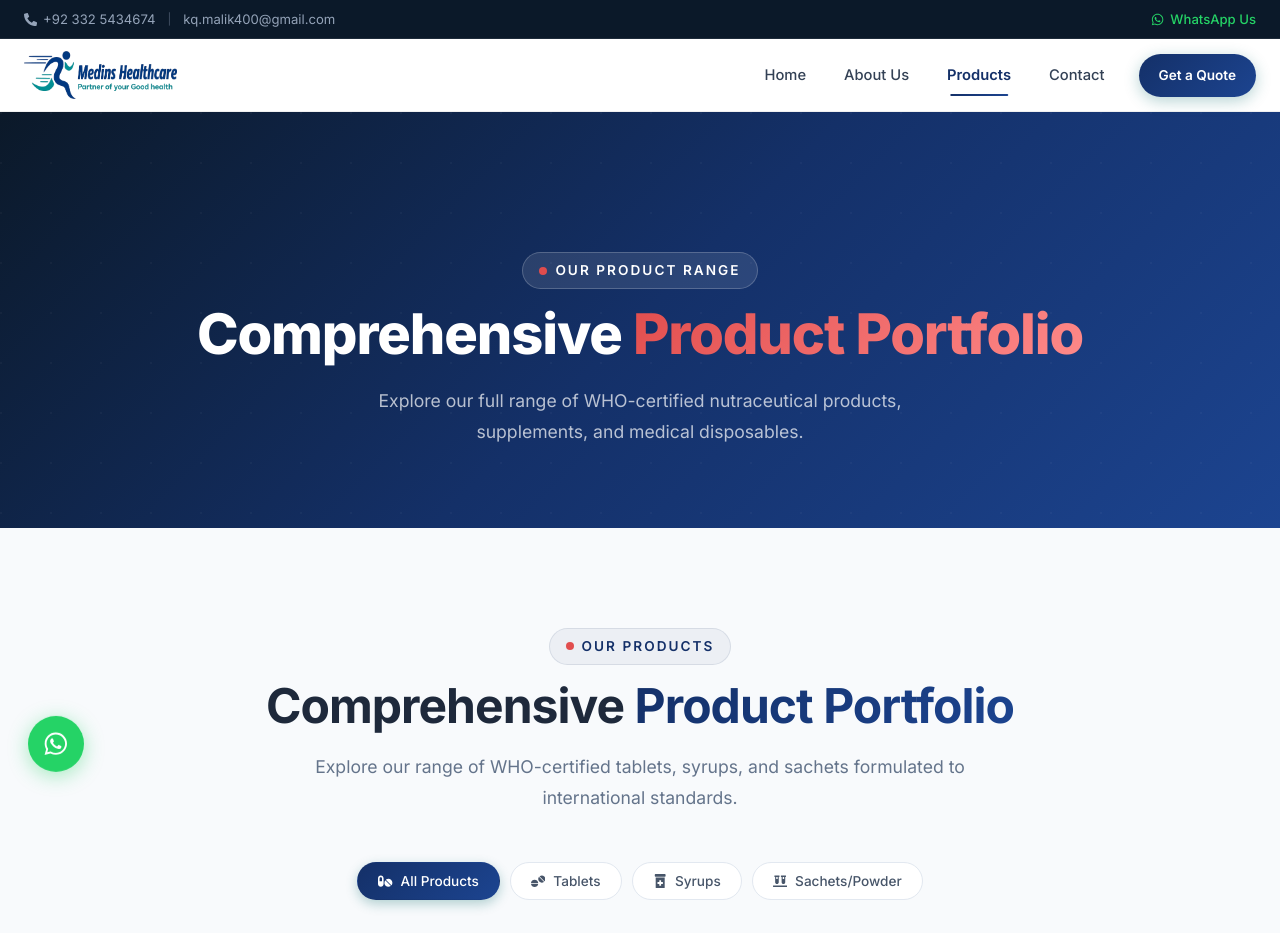
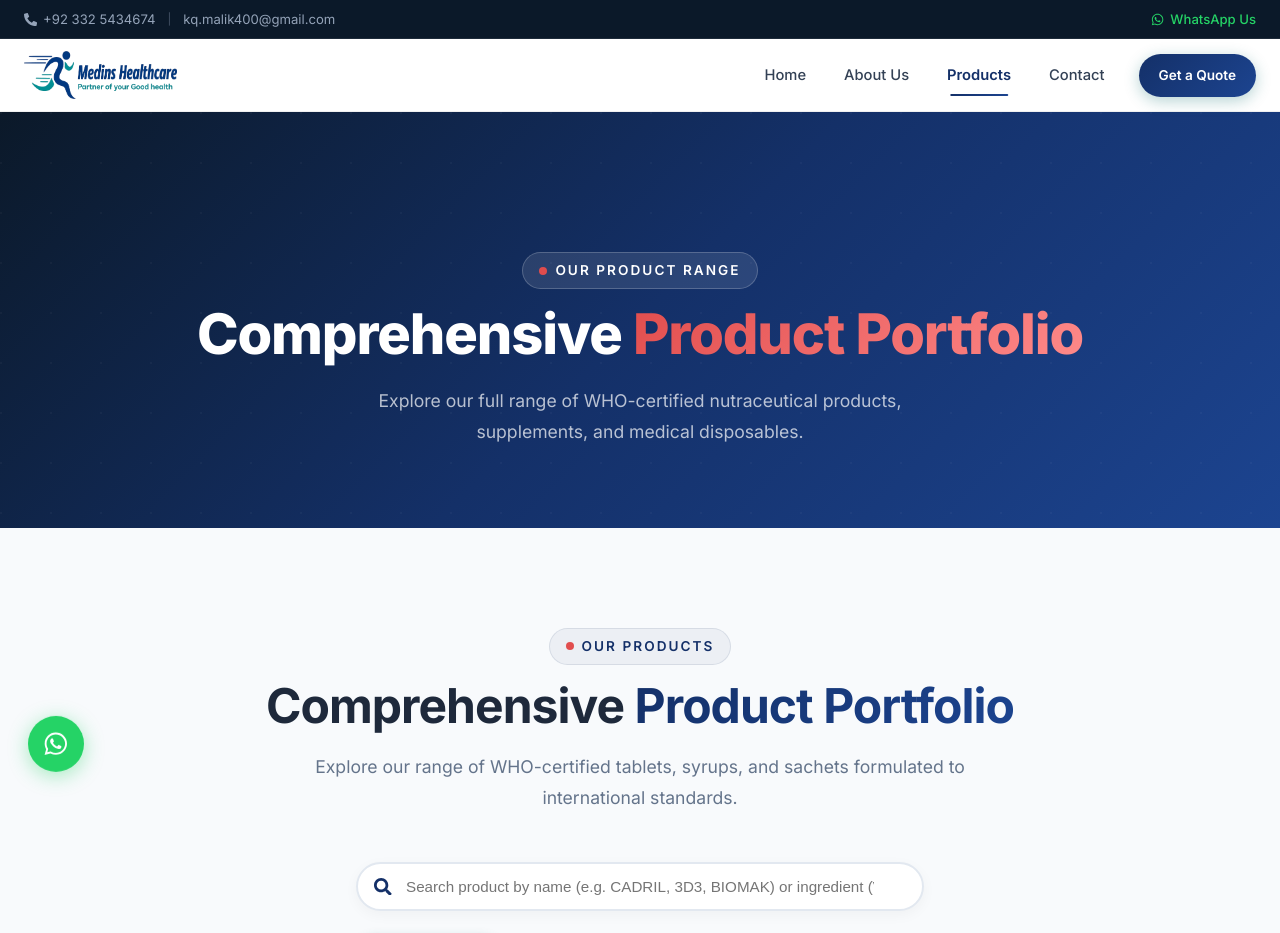
Before and after one commit to Hassaan2835/Medins_healthcare, a React (Vite) app: page /products in a window 1280 px wide. Shown: the top 933 px of the page. Built offline with nearby package versions, Linux system fonts and the light colour scheme.

Commit message:
feat: implement products page with SEO metadata, search functionality, and filtering features

```diff
--- a/src/components/Products.css
+++ b/src/components/Products.css
@@ -4,6 +4,99 @@
 .products {
   background: var(--dark-50);
   position: relative;
+}
+
+/* Search Box */
+.products-search-box {
+  max-width: 600px;
+  margin: 0 auto 24px;
+  padding: 0 16px;
+}
+
+.search-input-wrapper {
+  position: relative;
+  display: flex;
+  align-items: center;
+  width: 100%;
+}
+
+.search-icon {
+  position: absolute;
+  left: 18px;
+  color: var(--primary);
+  font-size: 1.1rem;
+  pointer-events: none;
+}
+
+.products-search-input {
+  width: 100%;
+  padding: 14px 48px 14px 48px;
+  border-radius: var(--radius-full);
+  border: 2px solid var(--dark-200);
+  background: #ffffff;
+  font-size: 0.95rem;
+  color: var(--dark-800);
+  box-shadow: 0 4px 14px rgba(0, 0, 0, 0.04);
+  transition: var(--transition-base);
+  outline: none;
+}
+
+.products-search-input:focus {
+  border-color: var(--primary);
+  box-shadow: 0 4px 20px rgba(13, 110, 110, 0.15);
+}
+
+.search-clear-btn {
+  position: absolute;
+  right: 16px;
+  background: var(--dark-100);
+  border: none;
+  color: var(--dark-500);
+  border-radius: 50%;
+  width: 26px;
+  height: 26px;
+  display: flex;
+  align-items: center;
+  justify-content: center;
+  cursor: pointer;
+  font-size: 0.85rem;
+  transition: var(--transition-base);
+}
+
+.search-clear-btn:hover {
+  background: #e14d4d;
+  color: #ffffff;
+}
+
+/* Empty Search State */
+.products-empty-state {
+  text-align: center;
+  padding: 48px 24px;
+  background: #ffffff;
+  border-radius: var(--radius-lg);
+  border: 1px dashed var(--dark-300);
+  margin-bottom: 36px;
+  max-width: 540px;
+  margin-left: auto;
+  margin-right: auto;
+}
+
+.products-empty-state .empty-icon {
+  font-size: 2.5rem;
+  color: var(--dark-400);
+  margin-bottom: 12px;
+}
+
+.products-empty-state h3 {
+  font-size: 1.25rem;
+  font-weight: 700;
+  color: var(--dark-800);
+  margin-bottom: 8px;
+}
+
+.products-empty-state p {
+  font-size: 0.9rem;
+  color: var(--dark-600);
 }
 
 /* Filter */
@@ -194,6 +287,20 @@
    RESPONSIVE
    ============================================ */
 @media (max-width: 768px) {
+  .products-search-box {
+    padding: 0 8px;
+  }
+
+  .products-search-input {
+    font-size: 0.85rem;
+    padding: 12px 40px 12px 42px;
+  }
+
+  .search-icon {
+    left: 14px;
+    font-size: 0.95rem;
+  }
+
   .products-filter {
     gap: 8px;
   }
@@ -204,11 +311,7 @@
   }
 
   .filter-name {
-    display: none;
-  }
-
-  .filter-btn.active .filter-name {
-    display: inline;
+    display: inline-block;
   }
 
   .products-grid {
--- a/src/components/Products.jsx
+++ b/src/components/Products.jsx
@@ -1,6 +1,6 @@
 import { useState } from 'react';
 import { Link, useSearchParams } from 'react-router-dom';
-import { FaTablets, FaPrescriptionBottleAlt, FaVials, FaPills } from 'react-icons/fa';
+import { FaTablets, FaPrescriptionBottleAlt, FaVials, FaPills, FaSearch, FaTimes } from 'react-icons/fa';
 import { products } from '../data/productsData';
 import './Products.css';
 
@@ -15,10 +15,23 @@ const Products = ({ limit }) => {
   const [searchParams] = useSearchParams();
   const initialCategory = searchParams.get('category') || 'all';
   const [activeCategory, setActiveCategory] = useState(initialCategory);
+  const [searchQuery, setSearchQuery] = useState('');
 
-  const filteredProducts = activeCategory === 'all'
-    ? products
-    : products.filter(p => p.category === activeCategory);
+  const filteredProducts = products.filter(product => {
+    const matchesCategory = activeCategory === 'all' || product.category === activeCategory;
+    const query = searchQuery.trim().toLowerCase();
+
+    if (!query) return matchesCategory;
+
+    const matchesName = product.name.toLowerCase().includes(query);
+    const matchesType = product.type.toLowerCase().includes(query);
+    const matchesDescription = product.description.toLowerCase().includes(query);
+    const matchesComposition = product.composition?.some(c =>
+      c.ingredient.toLowerCase().includes(query) || c.strength.toLowerCase().includes(query)
+    );
+
+    return matchesCategory && (matchesName || matchesType || matchesDescription || matchesComposition);
+  });
 
   const displayProducts = limit ? filteredProducts.slice(0, limit) : filteredProducts;
 
@@ -35,6 +48,32 @@ const Products = ({ limit }) => {
           </p>
         </div>
 
+        {/* Live Product Search Bar */}
+        <div className="products-search-box">
+          <div className="search-input-wrapper">
+            <FaSearch className="search-icon" />
+            <input
+              type="text"
+              className="products-search-input"
+              placeholder="Search product by name (e.g. CADRIL, 3D3, BIOMAK) or ingredient (Vitamin D3, Collagen)..."
+              value={searchQuery}
+              onChange={(e) => setSearchQuery(e.target.value)}
+              aria-label="Search products by name or ingredient"
+            />
+            {searchQuery && (
+              <button
+                type="button"
+                className="search-clear-btn"
+                onClick={() => setSearchQuery('')}
+                aria-label="Clear search"
+                title="Clear search"
+              >
+                <FaTimes />
+              </button>
+            )}
+          </div>
+        </div>
+
         {/* Category Filter */}
         <div className="products-filter">
           {categories.map((cat) => (
@@ -49,10 +88,37 @@ const Products = ({ limit }) => {
           ))}
         </div>
 
+        {/* Empty Search Result State */}
+        {displayProducts.length === 0 && (
+          <div className="products-empty-state">
+            <div className="empty-icon"><FaSearch /></div>
+            <h3>No Products Found</h3>
+            <p>
+              We couldn't find any product matching "<strong>{searchQuery}</strong>"
+              {activeCategory !== 'all' && ` under category "${categories.find(c => c.id === activeCategory)?.name}"`}.
+            </p>
+            <button
+              className="btn btn-primary btn-sm mt-3"
+              onClick={() => {
+                setSearchQuery('');
+                setActiveCategory('all');
+              }}
+            >
+              Reset Search & Filters
+            </button>
+          </div>
+        )}
+
         {/* Products Grid */}
         <div className="products-grid">
           {displayProducts.map((product) => (
-            <Link to={`/product/${product.id}`} className="product-card" key={product.id}>
+            <Link
+              to={`/product/${product.id}`}
+              className="product-card"
+              key={product.id}
+              itemScope
+              itemType="https://schema.org/Product"
+            >
               {product.image ? (
                 <div className="product-card-image-wrapper">
                   <img
@@ -60,7 +126,14 @@ const Products = ({ limit }) => {
                     alt={`${product.name} - ${product.type} Supplement by Medins Healthcare`}
                     title={`${product.name} - Medins Healthcare`}
                     loading="lazy"
+                    decoding="async"
+                    itemProp="image"
                     className="product-card-img"
+                    onError={(e) => {
+                      // Fallback image handling
+                      e.target.onerror = null;
+                      e.target.src = '/images/products/3d3-stat-tablets.png';
+                    }}
                   />
                   <div className="product-type-badge">{product.type}</div>
                 </div>
@@ -75,11 +148,11 @@ const Products = ({ limit }) => {
                 </div>
               )}
               <div className="product-card-body">
-                <h4 className="product-name">{product.name}</h4>
-                <p className="product-description">{product.description}</p>
-                <div className="product-price">
-                  <span className="price-currency">PKR</span>
-                  <span className="price-amount">{product.price?.toLocaleString()}</span>
+                <h4 className="product-name" itemProp="name">{product.name}</h4>
+                <p className="product-description" itemProp="description">{product.description}</p>
+                <div className="product-price" itemScope itemType="https://schema.org/Offer" itemProp="offers">
+                  <span className="price-currency" itemProp="priceCurrency" content="PKR">PKR</span>
+                  <span className="price-amount" itemProp="price" content={product.price}>{product.price?.toLocaleString()}</span>
                   <span className="price-note">/ pack</span>
                 </div>
                 <div className="product-category-tag">
@@ -93,9 +166,9 @@ const Products = ({ limit }) => {
 
         {limit && (
           <div className="text-center" style={{ marginTop: '48px' }}>
-            <a href="/products" className="btn btn-outline-dark btn-lg">
+            <Link to="/products" className="btn btn-outline-dark btn-lg">
               View All Products
-            </a>
+            </Link>
           </div>
         )}
       </div>
--- a/src/components/SEO.jsx
+++ b/src/components/SEO.jsx
@@ -29,12 +29,22 @@ const SEO = ({ title, description, keywords, ogTitle, ogDescription, ogImage, ca
     // 2. Update meta tags
     setMetaTag('description', null, description);
     setMetaTag('keywords', null, keywords);
+    setMetaTag('robots', null, 'index, follow, max-image-preview:large, max-snippet:-1, max-video-preview:-1');
 
-    // 3. Update OpenGraph tags
+    // 3. Update OpenGraph and Twitter image tags
     setMetaTag(null, 'og:title', ogTitle || title);
     setMetaTag(null, 'og:description', ogDescription || description);
+    setMetaTag('twitter:card', null, 'summary_large_image');
+    setMetaTag('twitter:title', null, ogTitle || title);
+    setMetaTag('twitter:description', null, ogDescription || description);
+
     if (ogImage) {
       setMetaTag(null, 'og:image', ogImage);
+      setMetaTag(null, 'og:image:secure_url', ogImage);
+      setMetaTag(null, 'og:image:width', '1200');
+      setMetaTag(null, 'og:image:height', '630');
+      setMetaTag(null, 'og:image:alt', title || 'Medins Healthcare Product Image');
+      setMetaTag('twitter:image', null, ogImage);
     }
 
     // 4. Update canonical link
--- a/src/pages/ProductDetailPage.jsx
+++ b/src/pages/ProductDetailPage.jsx
@@ -141,7 +141,10 @@ const ProductDetailPage = () => {
         "@type": "ImageObject",
         "@id": `https://www.medinshealthcare.com/product/${product.id}#image`,
         "url": `https://www.medinshealthcare.com${product.image}`,
-        "caption": `${product.name} - ${product.type} by Medins Healthcare`
+        "contentUrl": `https://www.medinshealthcare.com${product.image}`,
+        "caption": `${product.name} - ${product.type} by Medins Healthcare`,
+        "width": 1200,
+        "height": 1200
       },
       {
         "@type": "FAQPage",
--- a/src/pages/ProductsPage.jsx
+++ b/src/pages/ProductsPage.jsx
@@ -24,7 +24,13 @@ const ProductsPage = () => {
           "@type": "Product",
           "name": product.name,
           "url": `https://www.medinshealthcare.com/product/${product.id}`,
-          "image": `https://www.medinshealthcare.com${product.image}`,
+          "image": {
+            "@type": "ImageObject",
+            "url": `https://www.medinshealthcare.com${product.image}`,
+            "caption": `${product.name} - ${product.type} Supplement by Medins Healthcare`,
+            "width": 1200,
+            "height": 1200
+          },
           "description": product.description,
           "brand": {
             "@type": "Brand",
@@ -101,6 +107,7 @@ const ProductsPage = () => {
         description="Browse our portfolio of WHO-certified and GMP-compliant health supplements, chewable tablets, syrups, and sachets distributed by Medins Healthcare."
         keywords="nutraceutical products, dietary supplements list, CADRIL syrup, 3D3 STAT, CALENCE, FOLICO tablets, J-REX, OSSICARE, vitamin D3 Pakistan, multivitamin syrup"
         canonicalUrl="https://www.medinshealthcare.com/products"
+        ogImage="https://www.medinshealthcare.com/images/products/3d3-stat-tablets.png"
         schema={collectionSchema}
       />
       {/* Page Hero */}
```
Also changed, not shown: index.html (+7 -0 lines).
